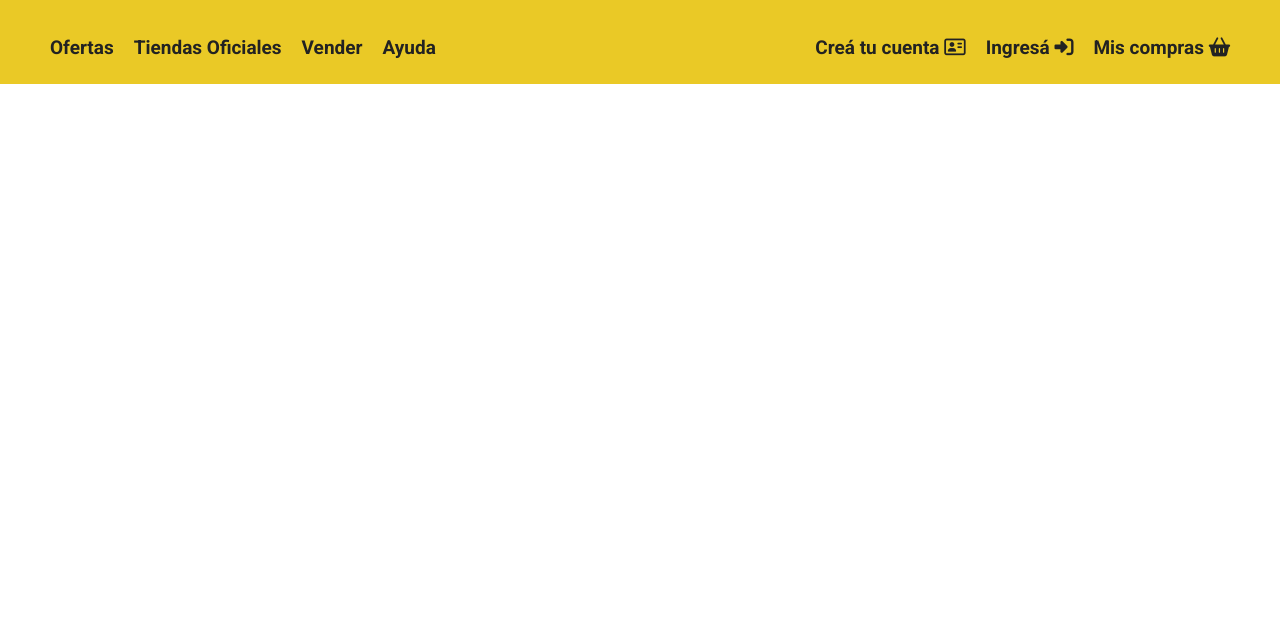
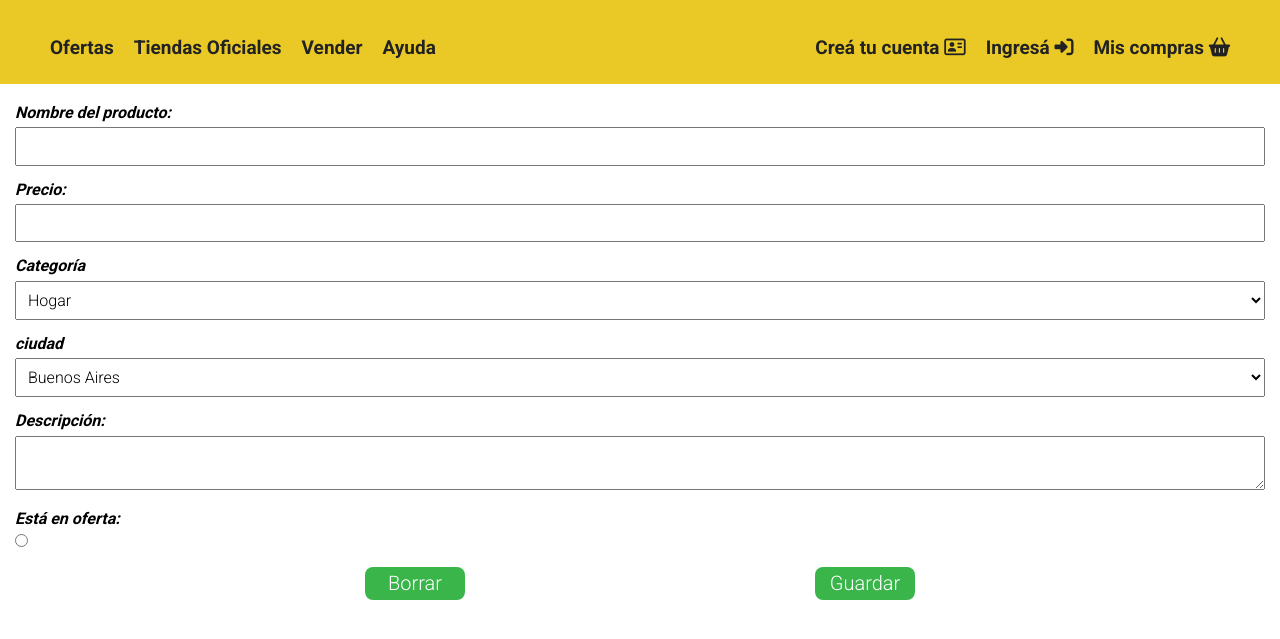
Before and after one commit to leleman79/proyecto01html, a website: page views/home.html in a window 1280 px wide. Shown: the part 101-740 px from the top of the page. Drawn offline with Linux system fonts and the light colour scheme.

Commit message:
Formulario listo

```diff
--- a/public/css/styles.css
+++ b/public/css/styles.css
@@ -25,8 +25,8 @@ body {
     width: 200px;
 }
 
-.copy-header {
-    font-weight: 300;
+.copy-bar {
+    font-weight: bold;
     text-align: center;
 }
 .main-navbar {
@@ -44,6 +44,36 @@ body {
     display: inline-block;
     padding: 5px 0;
     font-size: 17px;
+}
+.create-formulario {
+    font-weight: bold;
+    padding: 20px 15px;
+}
+.control-formulario {
+    margin-bottom: 15px;
+}
+.control-formulario label{
+    margin-bottom: 5px;
+    font-style: italic;
+    display: block;
+}
+.control {
+    width: 100%;
+    padding: 8px;
+}
+.botones {
+    display: flex;
+    justify-content: space-evenly;
+    align-items: center;
+}
+.boton-formulario {
+    width: 100px;
+    background-color: #39b54a;
+    border: none;
+    font-size: 20px;
+    color: #ffffff;
+    border-radius: 8px;
+    padding: 5px 10px;
 }
 
 @media (min-width: 768px) {
--- a/views/home.html
+++ b/views/home.html
@@ -40,9 +40,49 @@
                 <li><a href="#"> Mis compras <i class="fas fa-shopping-basket"></i></a></li>
             </ul>
         </nav>
+</header>
+<!-- Formulario -->
+<form action="/crear-priducto" method="POST" class="create-formulario">
+     <div class="control-formulario">
+        <label for="nombre">Nombre del producto:</label>
+        <input type="text" id="nombre" name="nombre" class="control">
+    </div>
+     <div class="control-formulario">
+        <label for="precio">Precio:</label>
+        <input type="text" id="precio" name="precio" class="control">
+    </div>
+     <div class="control-formulario">
+        <label for="cat">Categoría</label>
+        <select name="categoria" id="cat" class="control">
+            <option value="hogar">Hogar</option>
+            <option value="electro">Electro</option>
+            <option value="indumenteria">Indumentaria</option>
+        </select>
+    </div>
+     <div class="control-formulario">
+        <label for="ciudad ">ciudad</label>
+        <select name="categoria" id="ciudad" class="control">
+            <option value="bsas">Buenos Aires</option>
+            <option value="ros">Rosario</option>
+            <option value="mdz">Mendoza</option>
+        </select>
+    </div>
+     <div class="control-formulario">
+        <label for="desc">Descripción:</label>
+        <textarea name="descripcion" id="desc" class="control"></textarea>
+    </div>
+     <div class="control-formulario">
+        <label for="oferta">Está en oferta:</label>
+        <input type="radio" id="oferta" name="oferta" >
+    </div>
+    <div class="botones">
+        <button type="reset"class="boton-formulario">Borrar</button>
+        <button type="submit"class="boton-formulario">Guardar</button>
+    </div>
 
 
-</header>
+
+</form>
 
 
 
```
